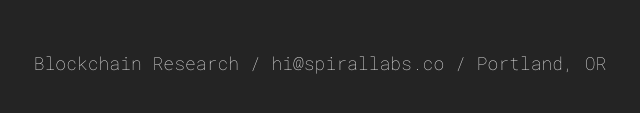
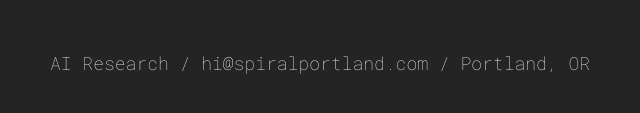
Before and after one commit to spirallabsx/spirallabsx.github.io, a plain HTML site: page index.html in a window 1280 px wide. Shown: the part 243-356 px from the top of the page, 320-960 px from the left. Drawn offline with Linux system fonts and the light colour scheme.

Commit message:
Update index.html

```diff
--- a/index.html
+++ b/index.html
@@ -46,7 +46,7 @@ margin-bottom: 10px;}
 <img width="400px" src="./spirallabs-word-2LINE.png"/>
 
     <p>
-    Blockchain Research / <a href="mailto:hi@spirallabs.co">hi@spirallabs.co</a> / Portland, OR
+    AI Research / <a href="mailto:hi@spiralportland.com">hi@spiralportland.com</a> / Portland, OR
     <!-- <span class="smspan"><a href="https://ludes.finance">LUDES</a></span><br/><br/>
     <span class="smspan">LITTLE WILD</span> (coming soon) <br /></p> -->
         <!-- <br /><a href="mailto:hi@spirallabs.co">hi@spirallabs.co</a><br /><br />
```
